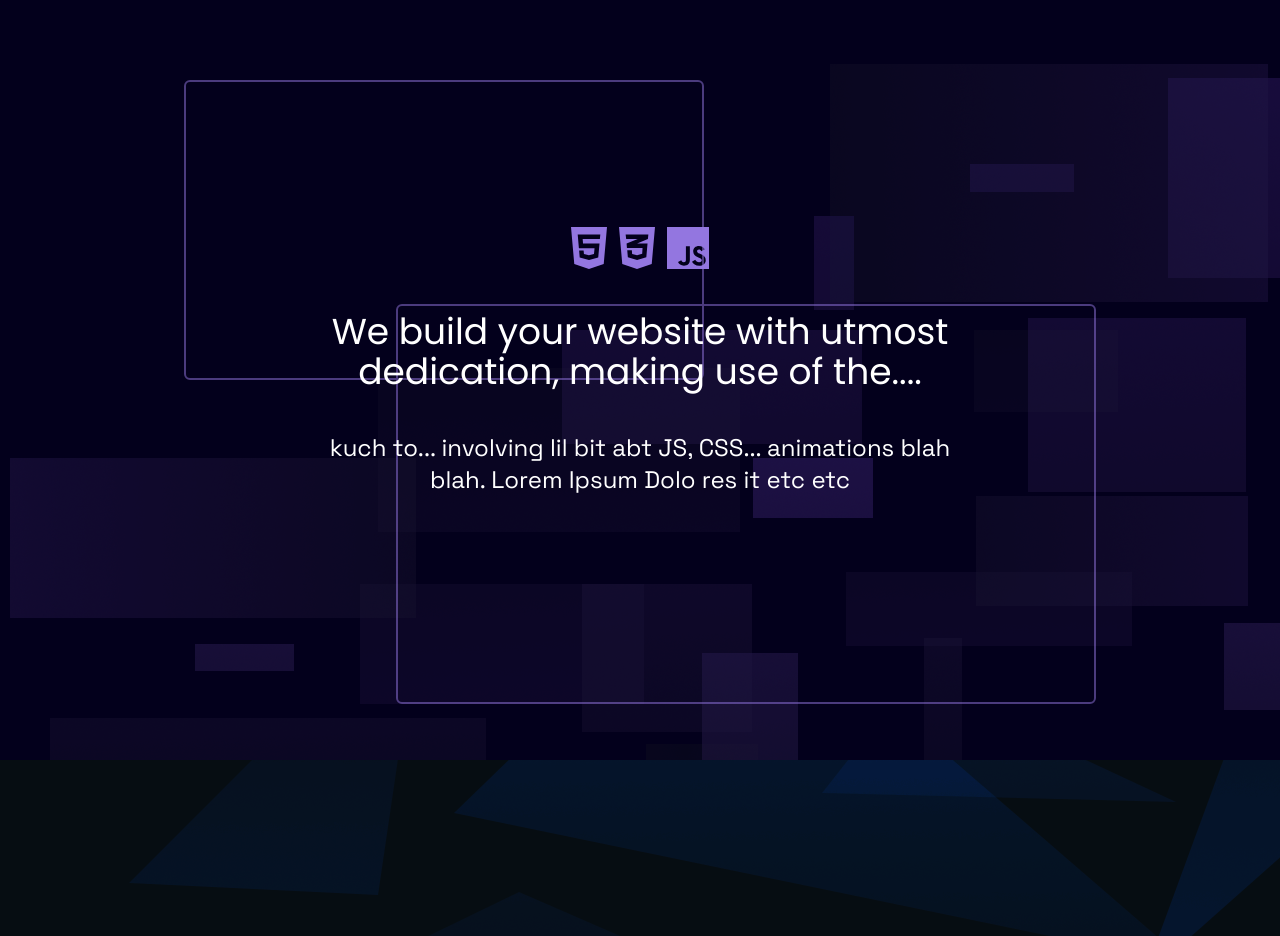
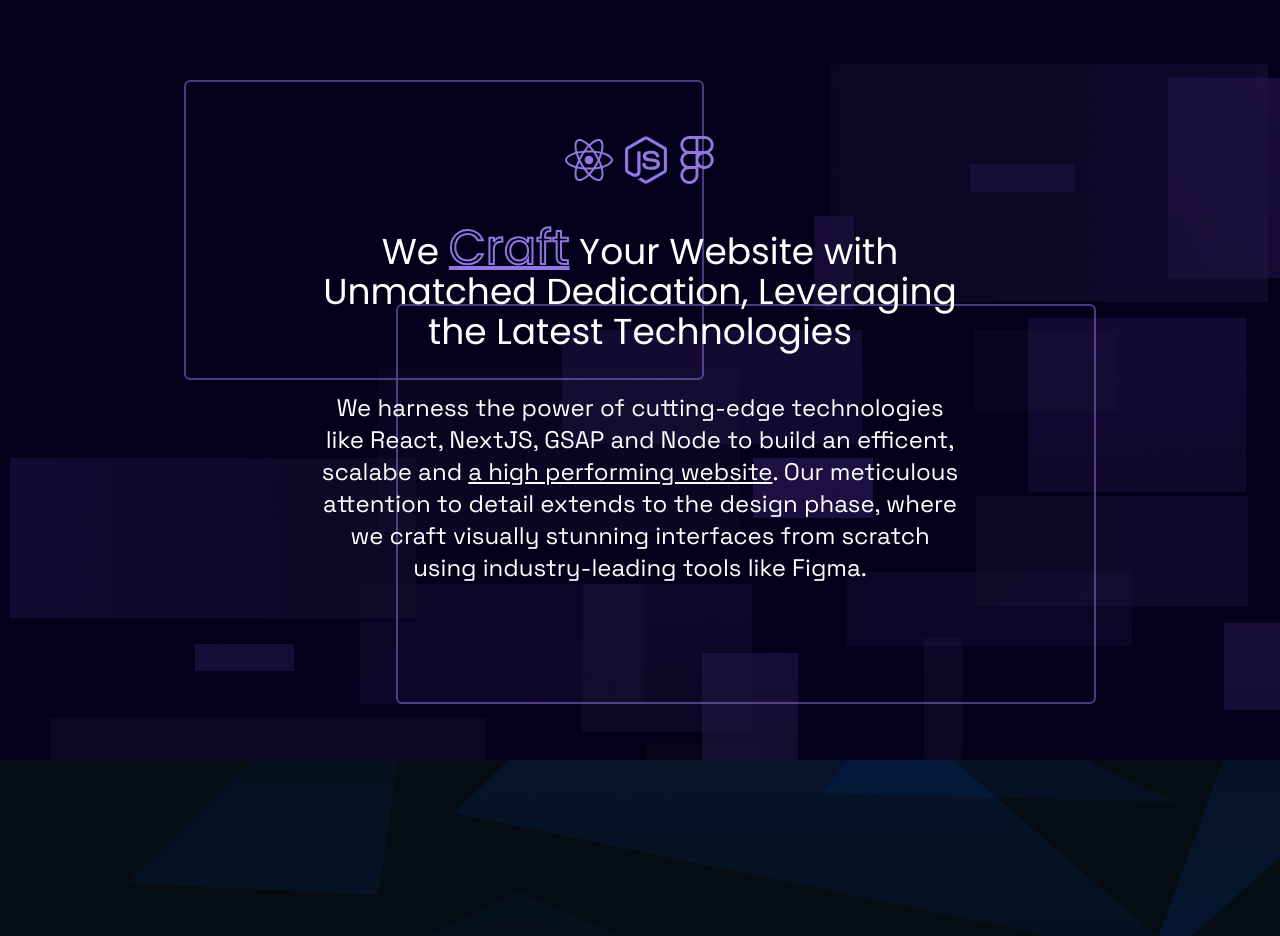
Before and after one commit to cskartikey/freelance, a Next.js app: page / in a window 1280 px wide. Shown: the part 840-1776 px from the top of the page. Built offline with nearby package versions, Linux system fonts and the light colour scheme; a web font is replaced by a local one.

Commit message:
Content revamp (1/n)

```diff
--- a/css/globals.css
+++ b/css/globals.css
@@ -17,3 +17,7 @@
     @apply text-white font-Poppins !leading-[150%] md:text-4xl;
   }
 }
+
+.craft-anim{
+  -webkit-text-stroke: 2px #9376E0;
+}
--- a/package.json
+++ b/package.json
@@ -21,7 +21,7 @@
     "autoprefixer": "10.4.14",
     "eslint": "8.41.0",
     "eslint-config-next": "13.4.4",
-    "gsap": "^3.11.5",
+    "gsap": "^3.12.0",
     "next": "13.4.4",
     "postcss": "8.4.24",
     "react": "18.2.0",
--- a/pages/about/2.tsx
+++ b/pages/about/2.tsx
@@ -26,12 +26,10 @@ const AboutUS_2: NextPage = () => {
             />
           </div>
           <h1 className="font-Poppins text-white text-3xl text-center md:text-4xl">
-            We build your website within the desired time and at an affordable
-            rate.
+            We Deliver Fast, <span className="craft-anim text-5xl text-transparent">Affordable</span>, and On-Time Solutions
           </h1>
           <h3 className="font-Space-Grotesk text-white text-xl text-center md:text-2xl">
-            Little bit about the development cost and domain cost and where to
-            go if u dont fkin kno whts a domain...
+            We value your time and money. With our streamlined project management using Trello and Github, we work swiftly to deliver exceptional results and ensure seamless collaboration. Our pricing is affordable and transparent, with no hidden costs. We provide you with a clear breakdown of expenses, <span className="underline underline-offset-2"> empowering you to make informed decisions. </span>
           </h3>
         </div>
       </section>
--- a/pages/about/index.tsx
+++ b/pages/about/index.tsx
@@ -1,7 +1,8 @@
 import { type NextPage } from 'next'
 import Head from 'next/head'
-import { faHtml5, faCss3Alt, faJs } from '@fortawesome/free-brands-svg-icons'
+import { faFigma, faReact, faNodeJs } from '@fortawesome/free-brands-svg-icons'
 import { FontAwesomeIcon } from '@fortawesome/react-fontawesome'
+import Link from 'next/link'
 const AboutUS: NextPage = () => {
   return (
     <>
@@ -10,26 +11,31 @@ const AboutUS: NextPage = () => {
       </Head>
       <section>
         <div className="flex flex-col gap-10 absolute top-1/2 left-1/2 -translate-x-1/2 -translate-y-1/2 md:max-w-[700px] z-50">
-          <div className="flex flex-row gap-3 justify-center">
+          <div className="flex flex-row gap-3 justify-center z-50">
+            <Link href="https://react.dev/" rel="noopener noreferrer" target="_blank">
               <FontAwesomeIcon
-              icon={faHtml5}
+                icon={faReact}
                 className="text-rectangle-purp text-5xl"
               />
+            </Link>
+            <Link href="https://nodejs.org/en" rel="noopener noreferrer" target="_blank">
               <FontAwesomeIcon
-              icon={faCss3Alt}
+                icon={faNodeJs}
                 className="text-rectangle-purp text-5xl"
               />
+            </Link>
+            <Link href="https://www.figma.com/" rel="noopener noreferrer" target="_blank">
               <FontAwesomeIcon
-              icon={faJs}
+                icon={faFigma}
                 className="text-rectangle-purp text-5xl"
               />
+            </Link>
           </div>
           <h1 className="font-Poppins text-white text-3xl text-center md:text-4xl">
-            We build your website with utmost dedication, making use of the....
+            We <span className="craft-anim text-transparent text-5xl underline underline-offset-2">Craft</span> Your Website with Unmatched Dedication, Leveraging the Latest Technologies
           </h1>
           <h3 className="font-Space-Grotesk text-white text-xl text-center md:text-2xl">
-            kuch to... involving lil bit abt JS, CSS... animations blah blah.
-            Lorem Ipsum Dolo res it etc etc
+            We harness the power of cutting-edge technologies like React, NextJS, GSAP and Node to build an efficent, scalabe and <span className='underline'>a high performing website</span>. Our meticulous attention to detail extends to the design phase, where we craft visually stunning interfaces from scratch using industry-leading tools like Figma.
           </h3>
         </div>
       </section>
```
Also changed, not shown: 1 other file (tests, documents, lock files or other folders). Lines whose indentation alone changed are shown as unchanged.
